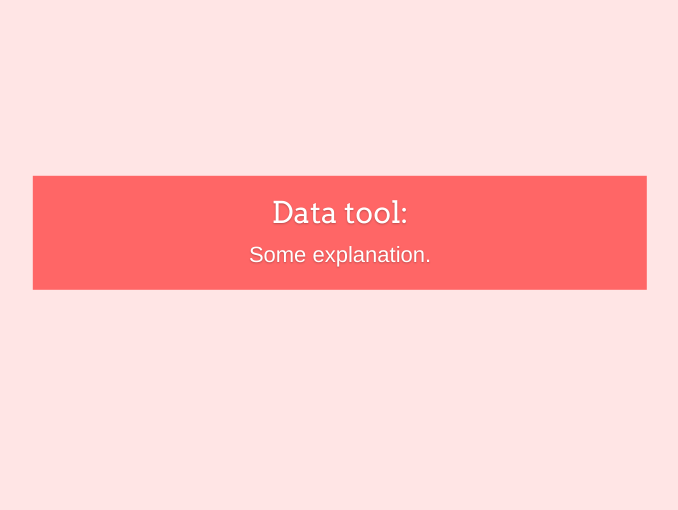
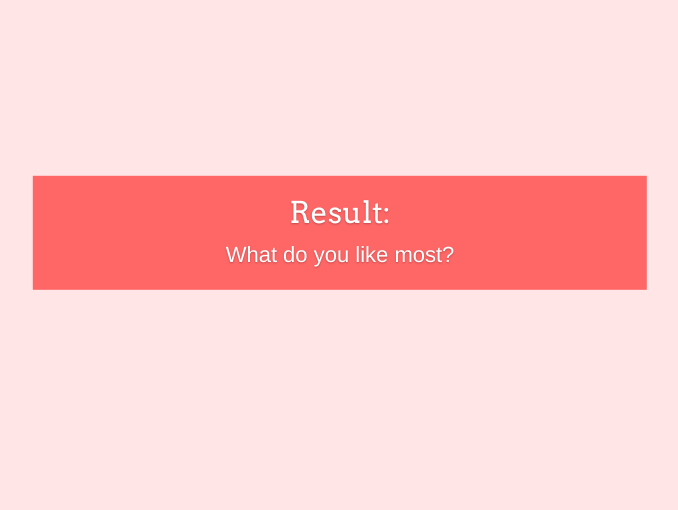
Before and after one commit to TheVeggydude/WANDA, a Django app: template viewer/templates/viewer/result.html in a window 1280 px wide. Shown: the part 167-677 px from the top of the page, without its empty margins (300-978 px from the left). Run offline with Django 3.2, Linux system fonts and the light colour scheme; the template is opened without the code that fills it: values that come from a table or form of the project are taken from there, others are empty; data comes from the database, SQL or seed files in the repository; some libraries are stand-ins or nearby versions.

Commit message:
cleared up a bit of css/html for unused information

```diff
--- a/viewer/static/css/base.css
+++ b/viewer/static/css/base.css
@@ -33,7 +33,6 @@ div.centeredContainer {
 	top: 50%;
 	left: 50%;
 	transform: translate(-50%, -50%);
-	padding: 0px;
 }
 
 div.header {
--- a/viewer/templates/viewer/result.html
+++ b/viewer/templates/viewer/result.html
@@ -1,8 +1,8 @@
 {% extends "viewer/base.html" %}
 {% block content %}
 	<div class="header">
-		<h2>Data tool:</h1>
-		<p class="centered"> Some explanation.
+		<h2>Result:</h1>
+		<p class="centered"> {{question.text | urlize}}
 		</p>
 	</div>
 {% endblock content%}
```
